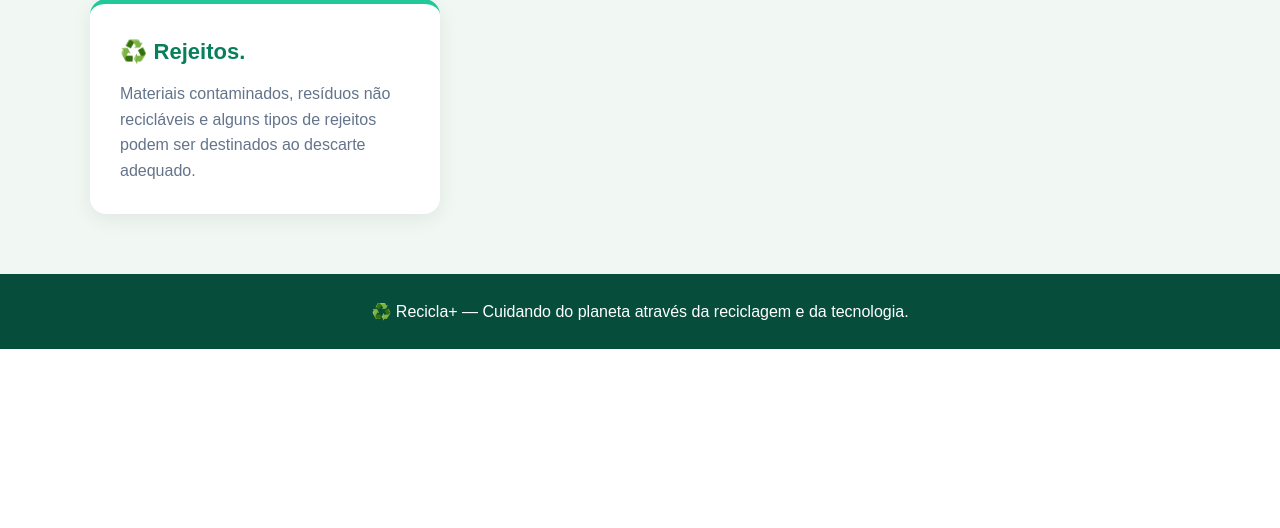
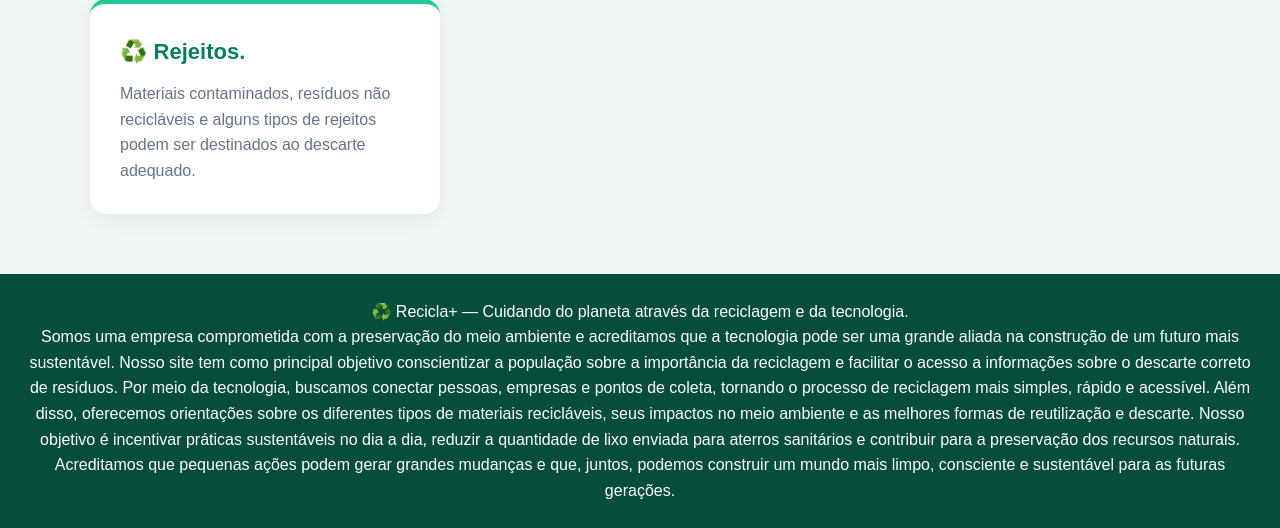
Before and after one commit to vthz57/projeto-python, a Flask app: page / in a window 1280 px wide. Shown: the part 1428-1956 px from the top of the page. Before the commit the page ends 1777 px from the top, so only its background shows below. Run offline with Flask 3, Linux system fonts and the light colour scheme.

Commit message:
Update index.html

```diff
--- a/templates/index.html
+++ b/templates/index.html
@@ -280,7 +280,12 @@
 
 
     <footer id="sobre">
-        <p>♻️ Recicla+ — Cuidando do planeta através da reciclagem e da tecnologia.</p>
+        <p>♻️ Recicla+ — Cuidando do planeta através da reciclagem e da tecnologia. <br>Somos uma empresa comprometida com a preservação do meio ambiente e acreditamos que a tecnologia pode ser uma grande aliada na construção de um futuro mais sustentável. Nosso site tem como principal objetivo conscientizar a população sobre a importância da reciclagem e facilitar o acesso a informações sobre o descarte correto de resíduos.
+
+Por meio da tecnologia, buscamos conectar pessoas, empresas e pontos de coleta, tornando o processo de reciclagem mais simples, rápido e acessível. Além disso, oferecemos orientações sobre os diferentes tipos de materiais recicláveis, seus impactos no meio ambiente e as melhores formas de reutilização e descarte.
+
+Nosso objetivo é incentivar práticas sustentáveis no dia a dia, reduzir a quantidade de lixo enviada para aterros sanitários e contribuir para a preservação dos recursos naturais. Acreditamos que pequenas ações podem gerar grandes mudanças e que, juntos, podemos construir um mundo mais limpo, consciente e sustentável para as futuras gerações. </p>
+
     </footer>
 
 </body>
```
